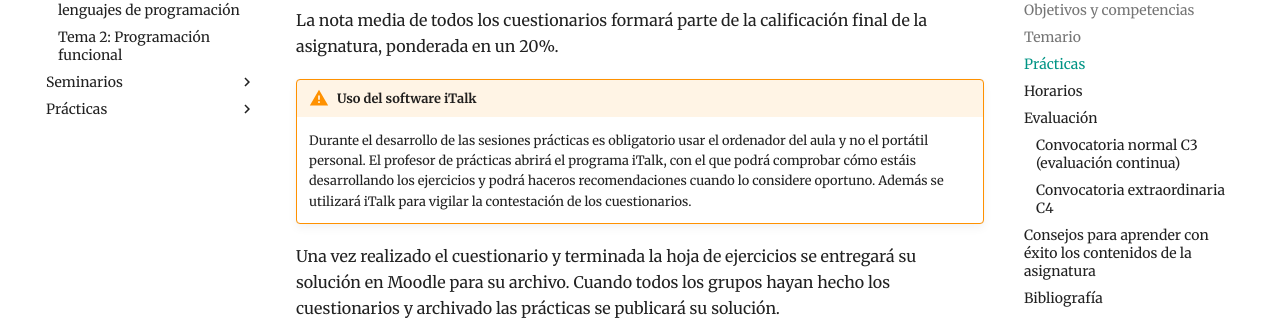
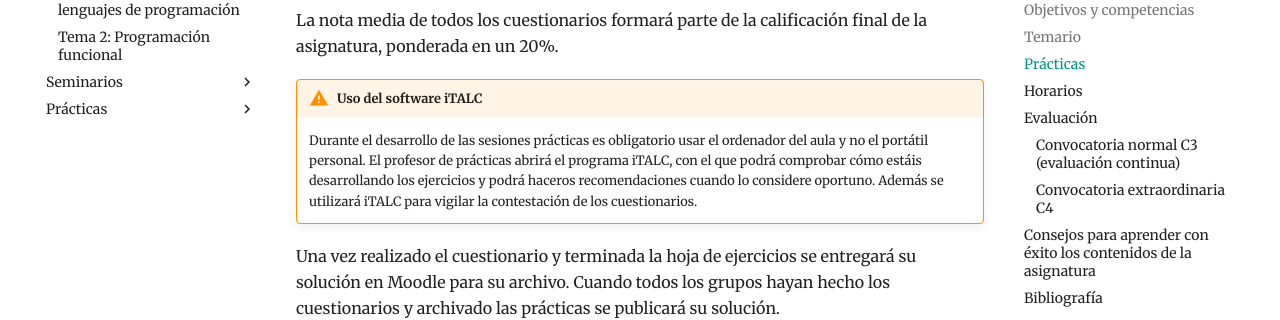
Before and after one commit to domingogallardo/apuntes-lpp, an MkDocs documentation site: the page built from docs/teoria/tema00-descripcion-asignatura/tema00-descripcion-asignatura.md, in a window 1280 px wide and 900 px high, scrolled down 3869 px. Shown: the part 170-490 px from the top of the window. Built offline with MkDocs 1.6.1 and Material for MkDocs 9.7.7, drawn with Linux system fonts in a browser that asks for light colours.

Commit message:
Nombre correcto de iTALC

```diff
--- a/docs/teoria/tema00-descripcion-asignatura/tema00-descripcion-asignatura.md
+++ b/docs/teoria/tema00-descripcion-asignatura/tema00-descripcion-asignatura.md
@@ -160,13 +160,13 @@ se evaluará con una calificación de 0 a 10.
 La nota media de todos los cuestionarios formará parte de la
 calificación final de la asignatura, ponderada en un 20%.
 
-!!! Warning "Uso del software iTalk"
+!!! Warning "Uso del software iTALC"
     Durante el desarrollo de las sesiones prácticas es obligatorio
     usar el ordenador del aula y no el portátil personal. El
-    profesor de prácticas abrirá el programa iTalk, con el que podrá
+    profesor de prácticas abrirá el programa iTALC, con el que podrá
     comprobar cómo estáis desarrollando los ejercicios y podrá haceros
     recomendaciones cuando lo considere oportuno. Además se utilizará
-    iTalk para vigilar la contestación de los cuestionarios.
+    iTALC para vigilar la contestación de los cuestionarios.
 
 Una vez realizado el cuestionario y terminada la hoja de ejercicios se
 entregará su solución en Moodle para su archivo. Cuando todos los
```
